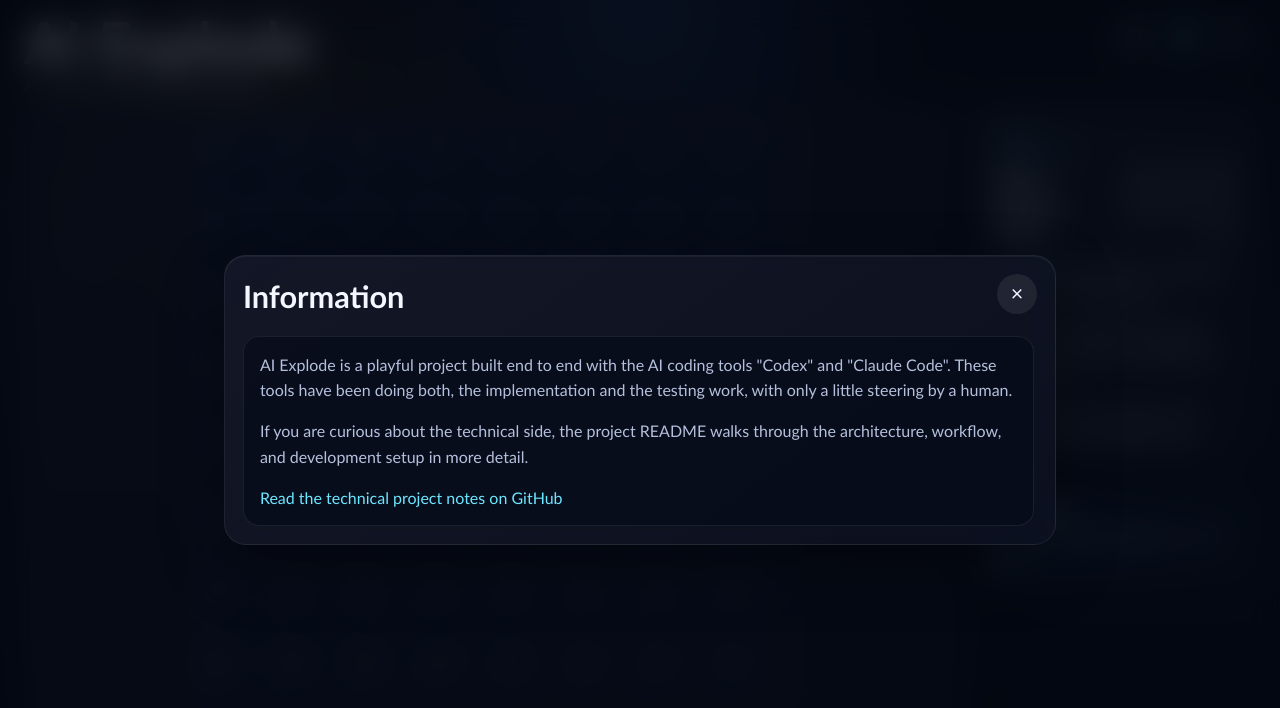
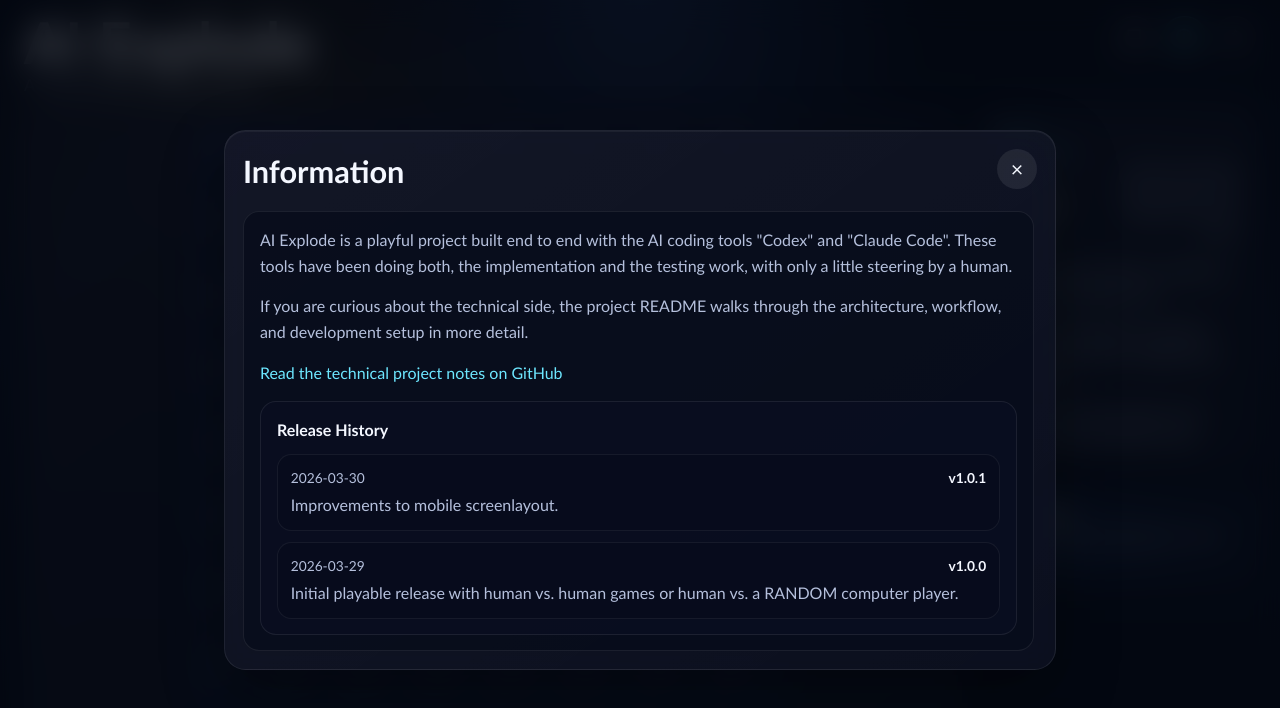
Before and after one commit to dreaming-of-ai/ai-explode, a Vue app in the folder frontend/: page / in a window 1280 px wide. Both pictures are taken after a click on the button "Information". Shown: the top 708 px of the page. Built offline with nearby package versions, Linux system fonts and the light colour scheme.

Commit message:
Release Info
Added release information.

```diff
--- a/frontend/src/components/HeaderPopupContent.vue
+++ b/frontend/src/components/HeaderPopupContent.vue
@@ -65,13 +65,31 @@
     <p>{{ INFORMATION_POPUP_CONTENT.details }}</p>
 
     <a
-      class="info-link"
-      :href="INFORMATION_POPUP_CONTENT.linkHref"
-      target="_blank"
-      rel="noreferrer"
+        class="info-link"
+        :href="INFORMATION_POPUP_CONTENT.linkHref"
+        target="_blank"
+        rel="noreferrer"
     >
       {{ INFORMATION_POPUP_CONTENT.linkLabel }}
     </a>
+
+    <section class="info-release-card">
+      <h3>{{ INFORMATION_POPUP_CONTENT.releasesTitle }}</h3>
+
+      <ul class="info-release-list">
+        <li
+          v-for="release in INFORMATION_POPUP_CONTENT.releases"
+          :key="`${release.date}-${release.version}`"
+          class="info-release-item"
+        >
+          <div class="info-release-meta">
+            <span>{{ release.date }}</span>
+            <strong>{{ release.version }}</strong>
+          </div>
+          <p>{{ release.description }}</p>
+        </li>
+      </ul>
+    </section>
   </section>
 
   <section
@@ -150,6 +168,49 @@
   background: rgba(7, 12, 28, 0.78);
   color: var(--text-soft);
   line-height: 1.6;
+}
+
+.info-release-card {
+  display: grid;
+  gap: 0.75rem;
+  padding: 0.95rem 1rem;
+  border: 1px solid rgba(255, 255, 255, 0.08);
+  border-radius: 1rem;
+  background: rgba(10, 16, 35, 0.62);
+}
+
+.info-release-list {
+  display: grid;
+  gap: 0.7rem;
+  margin: 0;
+  padding: 0;
+  list-style: none;
+}
+
+.info-release-item {
+  display: grid;
+  gap: 0.28rem;
+  padding: 0.75rem 0.8rem;
+  border: 1px solid rgba(255, 255, 255, 0.06);
+  border-radius: 0.9rem;
+  background: rgba(7, 12, 28, 0.72);
+}
+
+.info-release-meta {
+  display: flex;
+  align-items: center;
+  justify-content: space-between;
+  gap: 0.75rem;
+  color: var(--text-main);
+  font-size: 0.86rem;
+}
+
+.info-release-meta span {
+  color: var(--text-soft);
+}
+
+.info-release-item p {
+  color: var(--text-soft);
 }
 
 .settings-content {
@@ -275,6 +336,10 @@
   .rules-section {
     padding: 0.9rem;
   }
+
+  .info-release-card {
+    padding: 0.9rem;
+  }
 }
 
 @media (max-width: 720px), (max-height: 520px) {
--- a/frontend/src/data/headerPopups.ts
+++ b/frontend/src/data/headerPopups.ts
@@ -16,6 +16,14 @@
   details: string
   linkLabel: string
   linkHref: string
+  releasesTitle: string
+  releases: ReadonlyArray<InformationPopupReleaseEntry>
+}
+
+export interface InformationPopupReleaseEntry {
+  date: string
+  version: string
+  description: string
 }
 
 export const HEADER_POPUP_ORDER: HeaderPopupId[] = [
@@ -57,6 +65,19 @@
     'If you are curious about the technical side, the project README walks through the architecture, workflow, and development setup in more detail.',
   linkLabel: 'Read the technical project notes on GitHub',
   linkHref: 'https://github.com/dreaming-of-ai/ai-explode/blob/main/README.md',
+  releasesTitle: 'Release History',
+  releases: [
+    {
+      date: '2026-03-30',
+      version: 'v1.0.1',
+      description: 'Improvements to mobile screenlayout.',
+    },
+    {
+      date: '2026-03-29',
+      version: 'v1.0.0',
+      description: 'Initial playable release with human vs. human games or human vs. a RANDOM computer player.',
+    },
+  ],
 }
 
 export const GAMING_RULES_SECTIONS: ReadonlyArray<RulesSummarySection> = [
```
Also changed, not shown: 1 other file (tests, documents, lock files or other folders).
